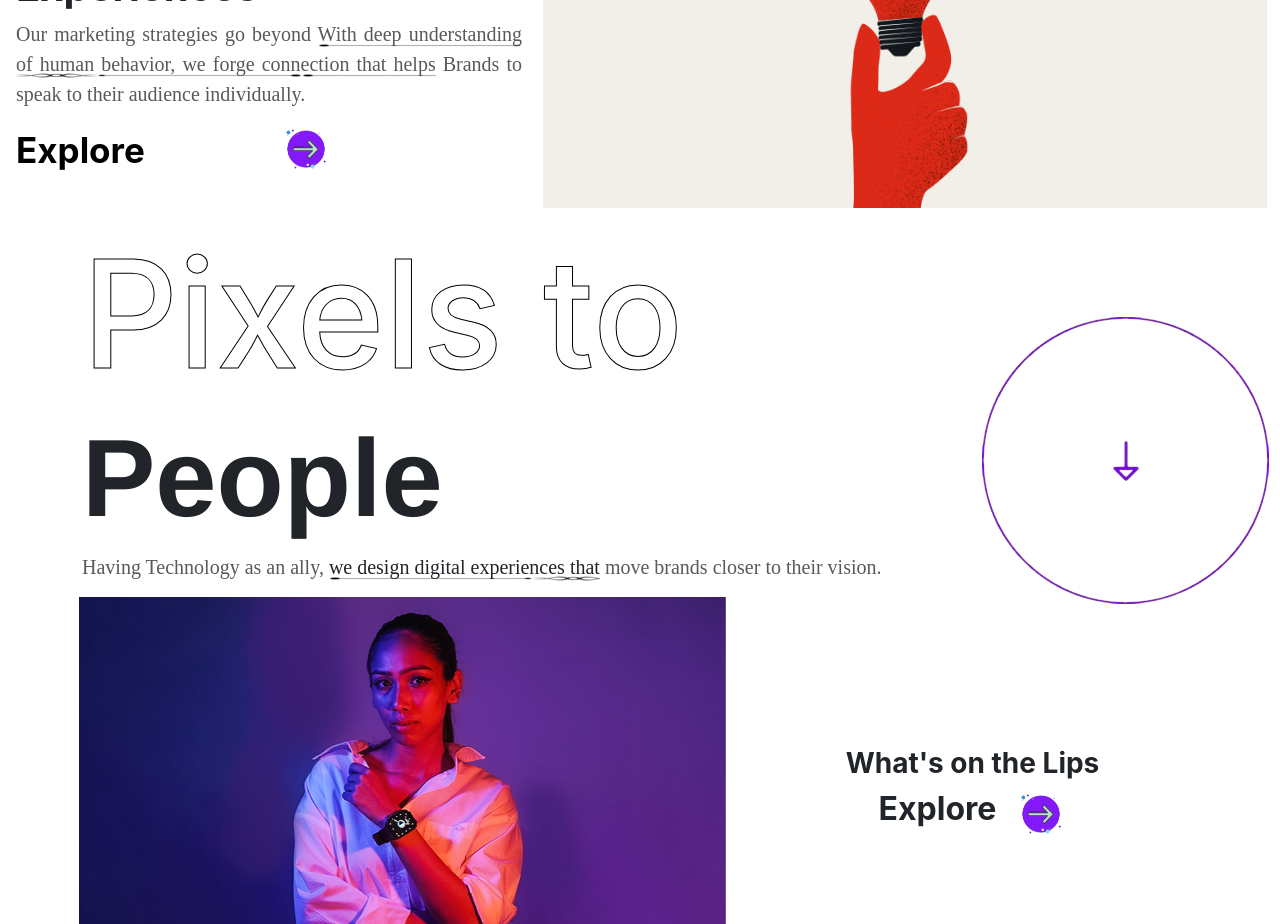
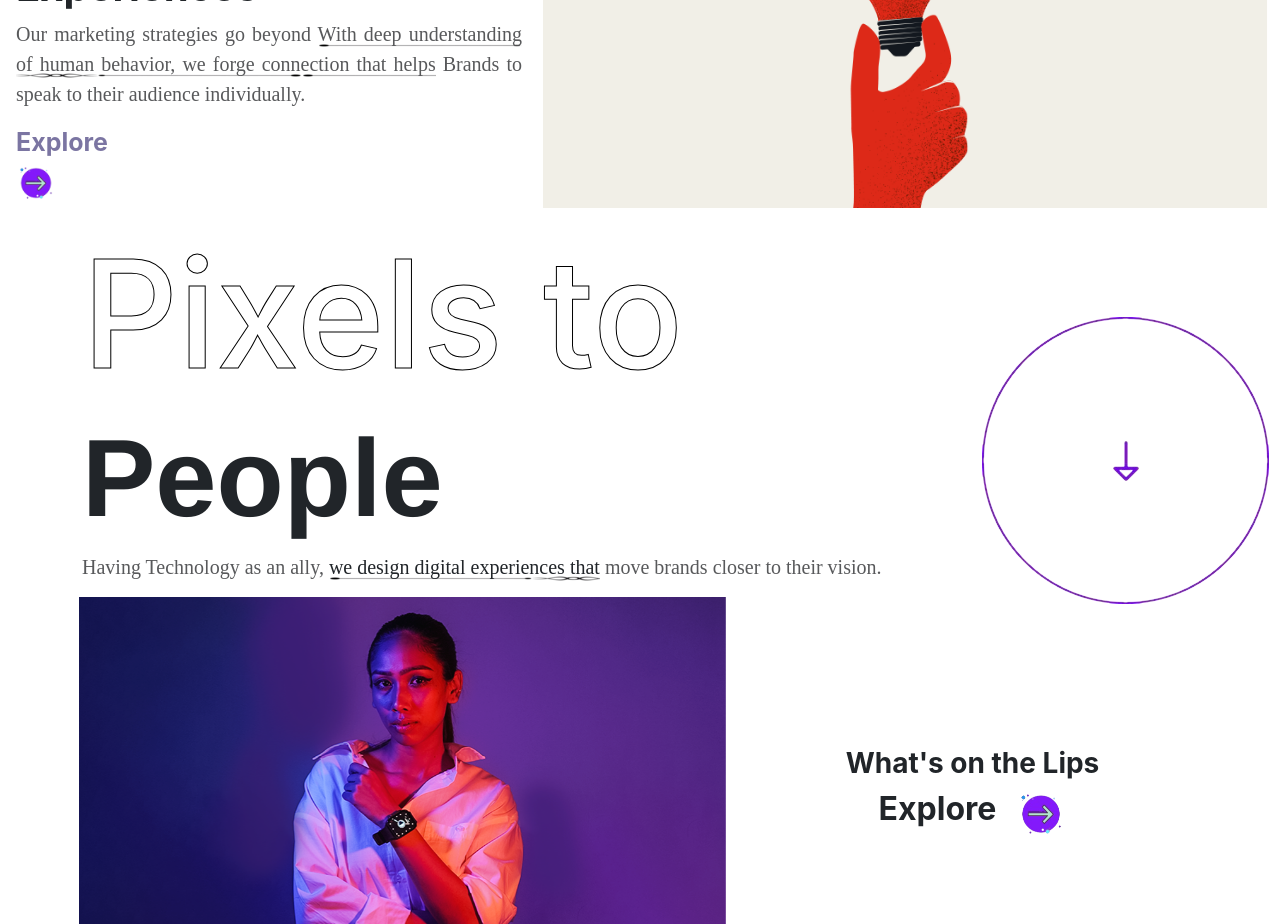
Before and after one commit to VishK98/Squash-Global, a React (Create React App) app: page / in a window 1280 px wide. Shown: the part 1000-1924 px from the top of the page. Built offline with nearby package versions, Linux system fonts and the light colour scheme; a web font is replaced by a local one.

Commit message:
explore buttom

```diff
--- a/src/components/Careers/Careers.css
+++ b/src/components/Careers/Careers.css
@@ -1,10 +1,10 @@
 
 .explorbtn {
-  font-size: 35px;
+  font-size: 25px;
   font-weight: bold;
   text-decoration: none;
   margin-right: 15px;
-  color: black;
+  color: #30256da2;
 }
 .route-text {
   font-size: 20px;
--- a/src/components/Home/Home.js
+++ b/src/components/Home/Home.js
@@ -145,17 +145,12 @@ function Home() {
               animation="slide-left"
             />
 
-            <div className="row">
-              <div className="col">
-                <p className="outline_btn explorbtn position-relative">Explore</p>
-              </div>
-              <div className="col">
-                <Link to="#" style={{ textDecoration: "none" }}>
+            <p className="explorbtn" style={{ marginBottom: "2px" }}>Explore</p>
             <div
               className="animated-arrow-btn"
               style={{
-                      height: "50px",
-                      width: "50px",
+                height: "40px",
+                width: "40px",
               }}
             >
               <ImageAnimationUnfold
@@ -163,9 +158,7 @@ function Home() {
                 alt="Image not found"
               />
             </div>
-                </Link>
-              </div>
-            </div>
+
           </div>
           <div className="col-lg-7 mt-4 mt-lg-0 col-12">
             <ImageAnimationUnfold src={gispiImage} alt="Image not found" />
```
Lines whose indentation alone changed are shown as unchanged.
